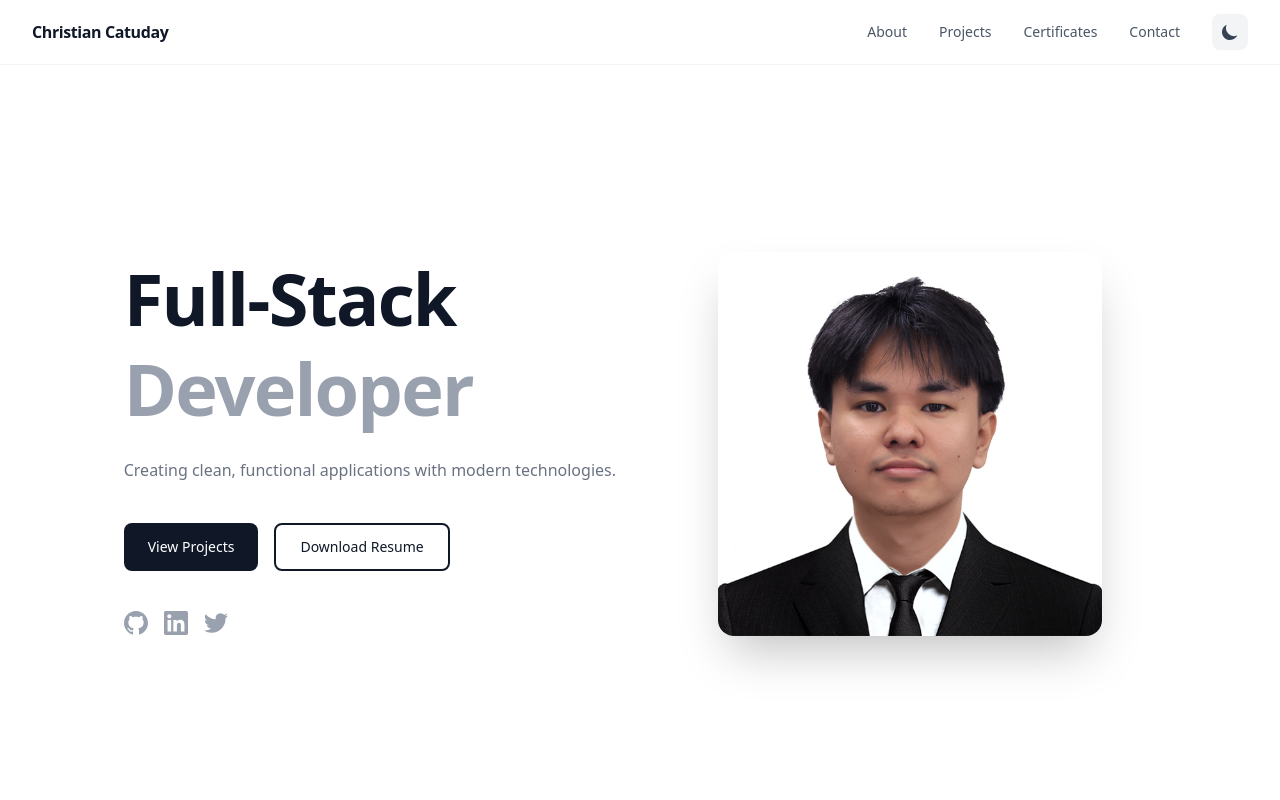
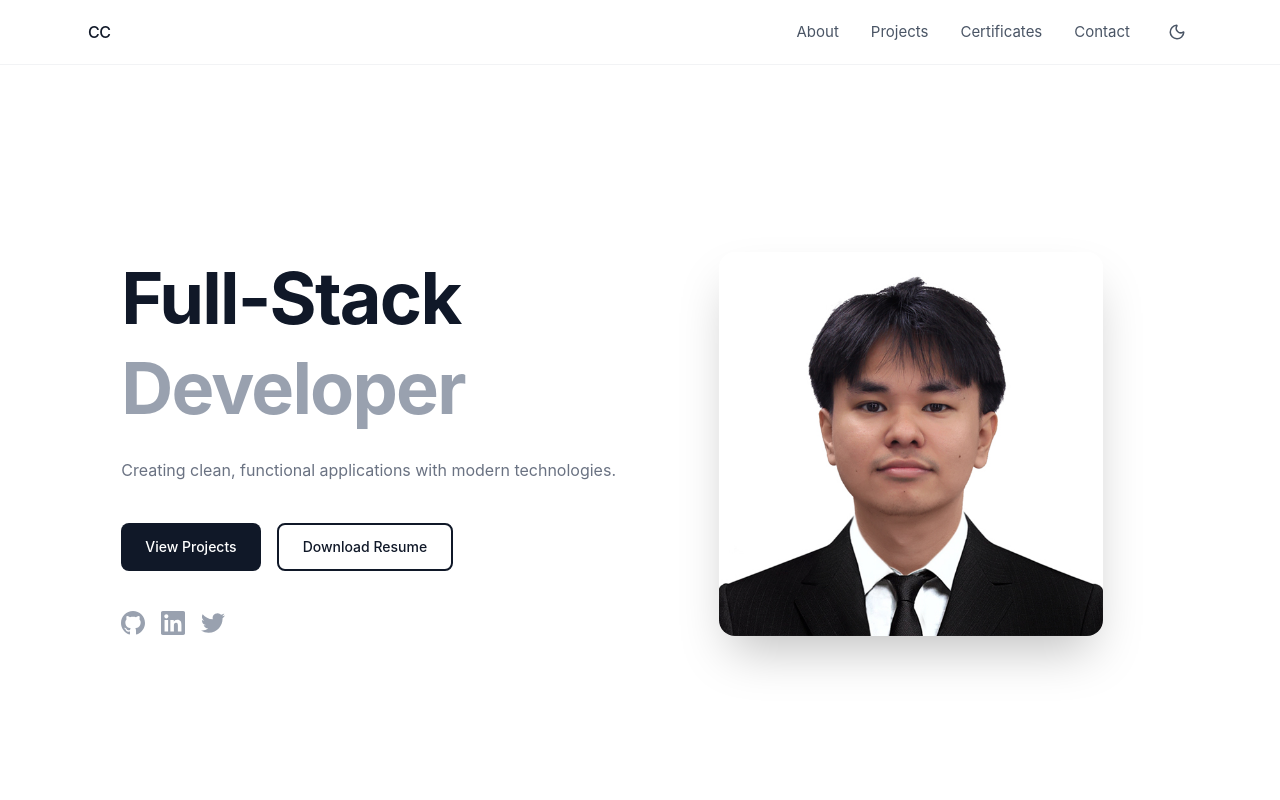
Before and after one commit to hxstefghi/cc-portfolio, a React app in the folder frontend/: page / in a window 1280 px wide. Shown: the top 800 px of the page. Built offline with nearby package versions, Linux system fonts and the light colour scheme; the HTML template or start-up script is replaced by a standard one.

Commit message:
refactor: enhance layout and styling across components for improved user experience

```diff
--- a/frontend/src/App.css
+++ b/frontend/src/App.css
@@ -1,51 +1,80 @@
-@import 'tailwindcss';
+@import "tailwindcss";
+
+/* Import Inter font from Google Fonts */
+@import url("https://fonts.googleapis.com/css2?family=Inter:wght@300;400;500;600;700&display=swap");
 
 @custom-variant dark (&:where(.dark, .dark *));
 
-/* Custom animations */
-@keyframes float {
-  0%, 100% { transform: translateY(0px); }
-  50% { transform: translateY(-20px); }
+/* Base styles */
+* {
+  font-family:
+    "Inter",
+    -apple-system,
+    BlinkMacSystemFont,
+    "Segoe UI",
+    sans-serif;
+  -webkit-font-smoothing: antialiased;
+  -moz-osx-font-smoothing: grayscale;
 }
 
-@keyframes fadeIn {
-  from { opacity: 0; transform: translateY(20px); }
-  to { opacity: 1; transform: translateY(0); }
-}
-
-.animate-float {
-  animation: float 3s ease-in-out infinite;
-}
-
-.animate-fadeIn {
-  animation: fadeIn 0.6s ease-out forwards;
-}
-
-/* Smooth scrolling */
 html {
   scroll-behavior: smooth;
 }
 
-/* Custom scrollbar */
+/* Minimal, subtle animations */
+@keyframes fadeIn {
+  from {
+    opacity: 0;
+    transform: translateY(10px);
+  }
+  to {
+    opacity: 1;
+    transform: translateY(0);
+  }
+}
+
+@keyframes slideIn {
+  from {
+    opacity: 0;
+    transform: translateX(-20px);
+  }
+  to {
+    opacity: 1;
+    transform: translateX(0);
+  }
+}
+
+.animate-fadeIn {
+  animation: fadeIn 0.5s ease-out forwards;
+}
+
+.animate-slideIn {
+  animation: slideIn 0.4s ease-out forwards;
+}
+
+/* Custom minimal scrollbar */
 ::-webkit-scrollbar {
-  width: 8px;
+  width: 6px;
+  height: 6px;
 }
 
 ::-webkit-scrollbar-track {
-  background: #fafafa;
+  background: transparent;
 }
 
 ::-webkit-scrollbar-thumb {
   background: #d1d5db;
-  border-radius: 4px;
+  border-radius: 3px;
 }
 
 ::-webkit-scrollbar-thumb:hover {
   background: #9ca3af;
 }
 
-/* Skill bubble animations */
-@keyframes bubble {
-  0%, 100% { transform: translateY(0) scale(1); }
-  50% { transform: translateY(-10px) scale(1.05); }
+.dark ::-webkit-scrollbar-thumb {
+  background: #4b5563;
 }
+
+.dark ::-webkit-scrollbar-thumb:hover {
+  background: #6b7280;
+}
--- a/frontend/src/App.jsx
+++ b/frontend/src/App.jsx
@@ -1,5 +1,4 @@
 import './App.css'
-import Snowfall from './components/Snowfall';
 import { BrowserRouter, Routes, Route } from 'react-router-dom'
 import Navbar from './components/Navbar'
 import Hero from './components/Hero'
@@ -32,7 +31,7 @@ function App() {
   return (
     <BrowserRouter>
       <title>CC's Portfolio</title>
-      <div className="min-h-screen bg-white dark:bg-gray-950 transition-colors duration-300">
+      <div className="min-h-screen bg-white dark:bg-gray-950 transition-colors duration-200">
         <Routes>
           <Route path="/" element={<HomePage scrollToSection={scrollToSection} />} />
           <Route path="/project/:id" element={<ProjectDetail />} />
--- a/frontend/src/components/Footer.jsx
+++ b/frontend/src/components/Footer.jsx
@@ -1,64 +1,46 @@
+import { Github, Linkedin, Twitter } from 'lucide-react'
+
 const Footer = () => {
+  const currentYear = new Date().getFullYear()
+
   return (
-    <footer className="py-12 px-6 border-t border-gray-100 dark:border-gray-800 bg-white dark:bg-gray-950">
+    <footer className="py-12 px-6 border-t border-gray-200 dark:border-gray-800 bg-white dark:bg-gray-950">
       <div className="max-w-6xl mx-auto">
-        <div className="flex flex-col md:flex-row justify-between items-center gap-6 mb-8">
-          <div className="text-center md:text-left">
-            <h3 className="text-lg font-bold text-gray-900 dark:text-white mb-2">Christian Catuday</h3>
-            <p className="text-black dark:text-white text-sm">Full Stack Developer</p>
+        <div className="flex flex-col md:flex-row justify-between items-center gap-6">
+          <div className="text-sm text-gray-600 dark:text-gray-400 font-light">
+            © {currentYear} Christian Catuday
           </div>
 
-          {/* Social Media Links */}
-          <div className="flex gap-4">
+          {/* Social Links */}
+          <div className="flex gap-6">
             <a
               href="https://github.com/hxstefghi"
               target="_blank"
               rel="noopener noreferrer"
-              className="w-10 h-10 bg-gray-100 rounded-lg flex items-center justify-center hover:bg-gray-900 hover:text-white transition-all group"
+              className="text-gray-400 dark:text-gray-600 hover:text-gray-900 dark:hover:text-white transition-colors duration-200"
               aria-label="GitHub"
             >
-              <svg className="w-5 h-5" fill="currentColor" viewBox="0 0 24 24">
-                <path d="M12 0c-6.626 0-12 5.373-12 12 0 5.302 3.438 9.8 8.207 11.387.599.111.793-.261.793-.577v-2.234c-3.338.726-4.033-1.416-4.033-1.416-.546-1.387-1.333-1.756-1.333-1.756-1.089-.745.083-.729.083-.729 1.205.084 1.839 1.237 1.839 1.237 1.07 1.834 2.807 1.304 3.492.997.107-.775.418-1.305.762-1.604-2.665-.305-5.467-1.334-5.467-5.931 0-1.311.469-2.381 1.236-3.221-.124-.303-.535-1.524.117-3.176 0 0 1.008-.322 3.301 1.23.957-.266 1.983-.399 3.003-.404 1.02.005 2.047.138 3.006.404 2.291-1.552 3.297-1.23 3.297-1.23.653 1.653.242 2.874.118 3.176.77.84 1.235 1.911 1.235 3.221 0 4.609-2.807 5.624-5.479 5.921.43.372.823 1.102.823 2.222v3.293c0 .319.192.694.801.576 4.765-1.589 8.199-6.086 8.199-11.386 0-6.627-5.373-12-12-12z"/>
-              </svg>
+              <Github size={20} />
             </a>
             <a
               href="https://linkedin.com/in/christian-catuday-627991318"
               target="_blank"
               rel="noopener noreferrer"
-              className="w-10 h-10 bg-gray-100 rounded-lg flex items-center justify-center hover:bg-blue-600 hover:text-white transition-all"
+              className="text-gray-400 dark:text-gray-600 hover:text-gray-900 dark:hover:text-white transition-colors duration-200"
               aria-label="LinkedIn"
             >
-              <svg className="w-5 h-5" fill="currentColor" viewBox="0 0 24 24">
-                <path d="M20.447 20.452h-3.554v-5.569c0-1.328-.027-3.037-1.852-3.037-1.853 0-2.136 1.445-2.136 2.939v5.667H9.351V9h3.414v1.561h.046c.477-.9 1.637-1.85 3.37-1.85 3.601 0 4.267 2.37 4.267 5.455v6.286zM5.337 7.433c-1.144 0-2.063-.926-2.063-2.065 0-1.138.92-2.063 2.063-2.063 1.14 0 2.064.925 2.064 2.063 0 1.139-.925 2.065-2.064 2.065zm1.782 13.019H3.555V9h3.564v11.452zM22.225 0H1.771C.792 0 0 .774 0 1.729v20.542C0 23.227.792 24 1.771 24h20.451C23.2 24 24 23.227 24 22.271V1.729C24 .774 23.2 0 22.222 0h.003z"/>
-              </svg>
+              <Linkedin size={20} />
             </a>
             <a
-              href="https://facebook.com/Senpai.Christian1"
+              href="https://twitter.com/hxste_w3"
               target="_blank"
               rel="noopener noreferrer"
-              className="w-10 h-10 bg-gray-100 rounded-lg flex items-center justify-center hover:bg-blue-700 hover:text-white transition-all"
-              aria-label="Facebook"
+              className="text-gray-400 dark:text-gray-600 hover:text-gray-900 dark:hover:text-white transition-colors duration-200"
+              aria-label="Twitter"
             >
-              <svg className="w-5 h-5" fill="currentColor" viewBox="0 0 24 24">
-                <path d="M24 12.073c0-6.627-5.373-12-12-12s-12 5.373-12 12c0 5.99 4.388 10.954 10.125 11.854v-8.385H7.078v-3.47h3.047V9.43c0-3.007 1.792-4.669 4.533-4.669 1.312 0 2.686.235 2.686.235v2.953H15.83c-1.491 0-1.956.925-1.956 1.874v2.25h3.328l-.532 3.47h-2.796v8.385C19.612 23.027 24 18.062 24 12.073z"/>
-              </svg>
-            </a>
-            <a
-              href="https://instagram.com/hxstee"
-              target="_blank"
-              rel="noopener noreferrer"
-              className="w-10 h-10 bg-gray-100 rounded-lg flex items-center justify-center hover:bg-pink-600 hover:text-white transition-all"
-              aria-label="Instagram"
-            >
-              <svg className="w-5 h-5" fill="currentColor" viewBox="0 0 24 24">
-                <path d="M12 2.163c3.204 0 3.584.012 4.85.07 3.252.148 4.771 1.691 4.919 4.919.058 1.265.069 1.645.069 4.849 0 3.205-.012 3.584-.069 4.849-.149 3.225-1.664 4.771-4.919 4.919-1.266.058-1.644.07-4.85.07-3.204 0-3.584-.012-4.849-.07-3.26-.149-4.771-1.699-4.919-4.92-.058-1.265-.07-1.644-.07-4.849 0-3.204.013-3.583.07-4.849.149-3.227 1.664-4.771 4.919-4.919 1.266-.057 1.645-.069 4.849-.069zm0-2.163c-3.259 0-3.667.014-4.947.072-4.358.2-6.78 2.618-6.98 6.98-.059 1.281-.073 1.689-.073 4.948 0 3.259.014 3.668.072 4.948.2 4.358 2.618 6.78 6.98 6.98 1.281.058 1.689.072 4.948.072 3.259 0 3.668-.014 4.948-.072 4.354-.2 6.782-2.618 6.979-6.98.059-1.28.073-1.689.073-4.948 0-3.259-.014-3.667-.072-4.947-.196-4.354-2.617-6.78-6.979-6.98-1.281-.059-1.69-.073-4.949-.073zm0 5.838c-3.403 0-6.162 2.759-6.162 6.162s2.759 6.163 6.162 6.163 6.162-2.759 6.162-6.163c0-3.403-2.759-6.162-6.162-6.162zm0 10.162c-2.209 0-4-1.79-4-4 0-2.209 1.791-4 4-4s4 1.791 4 4c0 2.21-1.791 4-4 4zm6.406-11.845c-.796 0-1.441.645-1.441 1.44s.645 1.44 1.441 1.44c.795 0 1.439-.645 1.439-1.44s-.644-1.44-1.439-1.44z"/>
-              </svg>
+              <Twitter size={20} />
             </a>
           </div>
-        </div>
-
-        <div className="flex flex-col md:flex-row justify-center items-center gap-4 pt-8 border-t border-gray-100 dark:border-gray-800">
-          <p className="text-sm text-gray-400 dark:text-gray-500">© 2025 Christian Catuday. All rights reserved.</p>
         </div>
       </div>
     </footer>
--- a/frontend/src/components/Navbar.jsx
+++ b/frontend/src/components/Navbar.jsx
@@ -1,5 +1,6 @@
 import { useState } from 'react'
 import { useDarkMode } from '../context/DarkModeContext'
+import { Sun, Moon, Menu, X } from 'lucide-react'
 
 const Navbar = ({ scrollToSection }) => {
   const [isMobileMenuOpen, setIsMobileMenuOpen] = useState(false)
@@ -12,36 +13,36 @@ const Navbar = ({ scrollToSection }) => {
 
   return (
     <>
-      <nav className="fixed top-0 w-full bg-white/90 dark:bg-gray-900/90 backdrop-blur-md z-50 border-b border-gray-100 dark:border-gray-800">
-        <div className="max-w-7xl mx-auto px-6 lg:px-8">
+      <nav className="fixed top-0 w-full bg-white/80 dark:bg-gray-950/80 backdrop-blur-sm z-50 border-b border-gray-200/50 dark:border-gray-800/50">
+        <div className="max-w-6xl mx-auto px-6">
           <div className="flex justify-between items-center h-16">
-            <div className="text-base font-semibold tracking-tight text-gray-900 dark:text-white">
-              Christian Catuday
+            <div className="text-base font-medium tracking-tight text-gray-900 dark:text-white">
+              CC
             </div>
 
             {/* Desktop Menu */}
-            <div className="hidden md:flex items-center space-x-8">
+            <div className="hidden md:flex items-center gap-8">
               <button
                 onClick={() => scrollToSection('about')}
-                className="cursor-pointer text-sm text-gray-600 dark:text-gray-300 hover:text-gray-900 dark:hover:text-white transition-colors"
+                className="cursor-pointer text-[15px] text-gray-600 dark:text-gray-400 hover:text-gray-900 dark:hover:text-white transition-colors duration-200"
               >
                 About
               </button>
               <button
                 onClick={() => scrollToSection('projects')}
-                className="cursor-pointer text-sm text-gray-600 dark:text-gray-300 hover:text-gray-900 dark:hover:text-white transition-colors"
+                className="cursor-pointer text-[15px] text-gray-600 dark:text-gray-400 hover:text-gray-900 dark:hover:text-white transition-colors duration-200"
               >
                 Projects
               </button>
               <button
                 onClick={() => scrollToSection('skills')}
-                className="cursor-pointer text-sm text-gray-600 dark:text-gray-300 hover:text-gray-900 dark:hover:text-white transition-colors"
+                className="cursor-pointer text-[15px] text-gray-600 dark:text-gray-400 hover:text-gray-900 dark:hover:text-white transition-colors duration-200"
               >
                 Certificates
               </button>
               <button
                 onClick={() => scrollToSection('contact')}
-                className="cursor-pointer text-sm text-gray-600 dark:text-gray-300 hover:text-gray-900 dark:hover:text-white transition-colors"
+                className="cursor-pointer text-[15px] text-gray-600 dark:text-gray-400 hover:text-gray-900 dark:hover:text-white transition-colors duration-200"
               >
                 Contact
               </button>
@@ -49,101 +50,70 @@ const Navbar = ({ scrollToSection }) => {
               {/* Dark Mode Toggle */}
               <button
                 onClick={toggleDarkMode}
-                className="cursor-pointer p-2 rounded-lg bg-gray-100 dark:bg-gray-800 hover:bg-gray-200 dark:hover:bg-gray-700 transition-colors"
+                className="cursor-pointer p-1.5 text-gray-600 dark:text-gray-400 hover:text-gray-900 dark:hover:text-white transition-colors duration-200"
                 aria-label="Toggle dark mode"
               >
-                {isDark ? (
-                  <svg className="w-5 h-5 text-yellow-400" fill="currentColor" viewBox="0 0 20 20">
-                    <path fillRule="evenodd" d="M10 2a1 1 0 011 1v1a1 1 0 11-2 0V3a1 1 0 011-1zm4 8a4 4 0 11-8 0 4 4 0 018 0zm-.464 4.95l.707.707a1 1 0 001.414-1.414l-.707-.707a1 1 0 00-1.414 1.414zm2.12-10.607a1 1 0 010 1.414l-.706.707a1 1 0 11-1.414-1.414l.707-.707a1 1 0 011.414 0zM17 11a1 1 0 100-2h-1a1 1 0 100 2h1zm-7 4a1 1 0 011 1v1a1 1 0 11-2 0v-1a1 1 0 011-1zM5.05 6.464A1 1 0 106.465 5.05l-.708-.707a1 1 0 00-1.414 1.414l.707.707zm1.414 8.486l-.707.707a1 1 0 01-1.414-1.414l.707-.707a1 1 0 011.414 1.414zM4 11a1 1 0 100-2H3a1 1 0 000 2h1z" clipRule="evenodd" />
-                  </svg>
-                ) : (
-                  <svg className="w-5 h-5 text-gray-700" fill="currentColor" viewBox="0 0 20 20">
-                    <path d="M17.293 13.293A8 8 0 016.707 2.707a8.001 8.001 0 1010.586 10.586z" />
-                  </svg>
-                )}
+                {isDark ? <Sun size={18} /> : <Moon size={18} />}
               </button>
             </div>
 
             {/* Mobile Menu Button */}
             <button
               onClick={() => setIsMobileMenuOpen(!isMobileMenuOpen)}
-              className="md:hidden text-gray-600 dark:text-gray-300"
+              className="md:hidden text-gray-600 dark:text-gray-400"
               aria-label="Toggle menu"
             >
-              <svg className="w-6 h-6" fill="none" stroke="currentColor" viewBox="0 0 24 24">
-                <path strokeLinecap="round" strokeLinejoin="round" strokeWidth={2} d="M4 6h16M4 12h16M4 18h16" />
-              </svg>
+              {isMobileMenuOpen ? <X size={20} /> : <Menu size={20} />}
             </button>
           </div>
         </div>
       </nav>
 
-      {/* Mobile Sidebar */}
+      {/* Mobile Menu Overlay */}
       <div
-        className={`fixed inset-0 bg-black/50 z-50 md:hidden transition-opacity duration-300 ${
-          isMobileMenuOpen ? 'opacity-100 pointer-events-auto' : 'opacity-0 pointer-events-none'
-        }`}
+        className={`fixed inset-0 z-40 md:hidden transition-opacity duration-200 ${isMobileMenuOpen ? 'opacity-100 pointer-events-auto' : 'opacity-0 pointer-events-none'
+          }`}
         onClick={() => setIsMobileMenuOpen(false)}
       >
         <div
-          className={`fixed right-0 top-0 h-full w-64 bg-white dark:bg-gray-900 shadow-2xl transform transition-transform duration-300 ${
-            isMobileMenuOpen ? 'translate-x-0' : 'translate-x-full'
-          }`}
+          className={`absolute top-16 left-0 right-0 mx-6 bg-white dark:bg-gray-950 border border-gray-200 dark:border-gray-800 rounded-lg shadow-lg transform transition-all duration-200 ${isMobileMenuOpen ? 'translate-y-0 opacity-100' : '-translate-y-2 opacity-0'
+            }`}
           onClick={(e) => e.stopPropagation()}
         >
-          {/* Sidebar Header */}
-          <div className="flex items-center justify-between p-6 border-b border-gray-100 dark:border-gray-800">
-            <h2 className="text-lg font-semibold text-gray-900 dark:text-white">Menu</h2>
-            <button
-              onClick={() => setIsMobileMenuOpen(false)}
-              className="text-gray-500 dark:text-gray-400 hover:text-gray-900 dark:hover:text-white"
-            >
-              <svg className="w-6 h-6" fill="none" stroke="currentColor" viewBox="0 0 24 24">
-                <path strokeLinecap="round" strokeLinejoin="round" strokeWidth={2} d="M6 18L18 6M6 6l12 12" />
-              </svg>
-            </button>
-          </div>
-
-          {/* Sidebar Menu */}
-          <div className="p-6 space-y-4">
+          {/* Mobile Menu Items */}
+          <div className="py-4 px-3 space-y-1">
             <button
               onClick={() => handleNavClick('about')}
-              className="block w-full text-left py-3 px-4 text-gray-700 dark:text-gray-300 hover:bg-gray-100 dark:hover:bg-gray-800 rounded-lg transition-colors"
+              className="block w-full text-left py-2 px-3 text-sm text-gray-700 dark:text-gray-300 hover:bg-gray-100 dark:hover:bg-gray-900 rounded-md transition-colors duration-200"
             >
               About
             </button>
             <button
               onClick={() => handleNavClick('projects')}
-              className="block w-full text-left py-3 px-4 text-gray-700 dark:text-gray-300 hover:bg-gray-100 dark:hover:bg-gray-800 rounded-lg transition-colors"
+              className="block w-full text-left py-2 px-3 text-sm text-gray-700 dark:text-gray-300 hover:bg-gray-100 dark:hover:bg-gray-900 rounded-md transition-colors duration-200"
             >
               Projects
             </button>
             <button
               onClick={() => handleNavClick('skills')}
-              className="block w-full text-left py-3 px-4 text-gray-700 dark:text-gray-300 hover:bg-gray-100 dark:hover:bg-gray-800 rounded-lg transition-colors"
+              className="block w-full text-left py-2 px-3 text-sm text-gray-700 dark:text-gray-300 hover:bg-gray-100 dark:hover:bg-gray-900 rounded-md transition-colors duration-200"
             >
-              Certificates
+              Skills
             </button>
             <button
               onClick={() => handleNavClick('contact')}
-              className="block w-full text-left py-3 px-4 text-gray-700 dark:text-gray-300 hover:bg-gray-100 dark:hover:bg-gray-800 rounded-lg transition-colors"
+              className="block w-full text-left py-2 px-3 text-sm text-gray-700 dark:text-gray-300 hover:bg-gray-100 dark:hover:bg-gray-900 rounded-md transition-colors duration-200"
             >
               Contact
             </button>
 
-            <div className="pt-4 border-t border-gray-100 dark:border-gray-800">
+            <div className="pt-3 mt-3 border-t border-gray-200 dark:border-gray-800">
               <button
                 onClick={toggleDarkMode}
-                className="flex items-center justify-between w-full py-3 px-4 text-gray-700 dark:text-gray-300 hover:bg-gray-100 dark:hover:bg-gray-800 rounded-lg transition-colors"
+                className="flex items-center justify-between w-full py-2 px-3 text-sm text-gray-700 dark:text-gray-300 hover:bg-gray-100 dark:hover:bg-gray-900 rounded-md transition-colors duration-200"
               >
-                <span>Dark Mode</span>
-                <div className={`w-12 h-6 rounded-full transition-colors ${
-                  isDark ? 'bg-blue-600' : 'bg-gray-300'
-                }`}>
-                  <div className={`w-5 h-5 bg-white rounded-full mt-0.5 transition-transform ${
-                    isDark ? 'translate-x-6 ml-1' : 'translate-x-0.5'
-                  }`}></div>
-                </div>
+                <span>Theme</span>
+                <span className="text-xs">{isDark ? <Sun size={16} /> : <Moon size={16} />}</span>
               </button>
             </div>
           </div>
```
